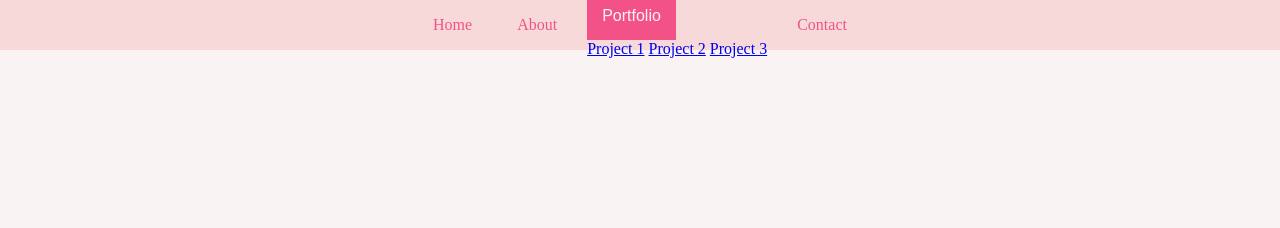
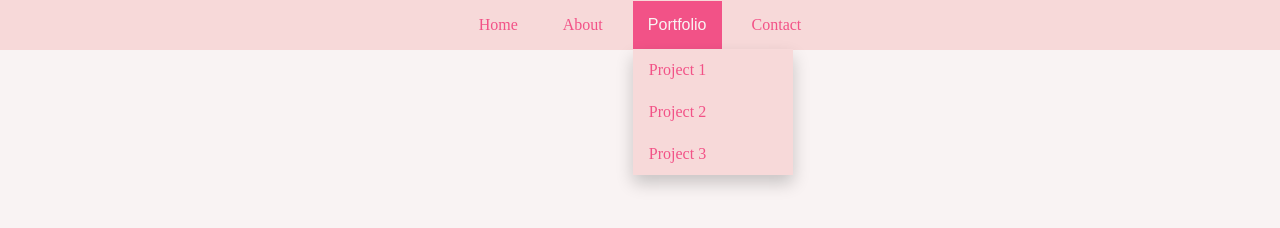
Before and after one commit to robisonwebdev/Dropdown-Menu-Template, a website: page index.html in a window 1280 px wide. Both pictures are taken after a click on the button "Portfolio". Drawn offline with Linux system fonts and the light colour scheme.

Commit message:
Styled dropdownContent and dropdownContent a

```diff
--- a/styles.css
+++ b/styles.css
@@ -59,8 +59,26 @@ body {
   color: var(--white);
 }
 
+.dropdown {
+  position: relative;
+  display: inline-block;
+}
+
 .dropdownContent {
   display: none;
+  position: absolute;
+  background-color: var(--litePink);
+  min-width: 160px;
+  overflow: auto;
+  box-shadow: 0px 8px 16px 0px rgba(0, 0, 0, 0.2);
+  z-index: 1;
+}
+
+.dropdownContent a {
+  color: var(--pink);
+  padding: 12px 16px;
+  text-decoration: none;
+  display: block;
 }
 
 .show {
```
